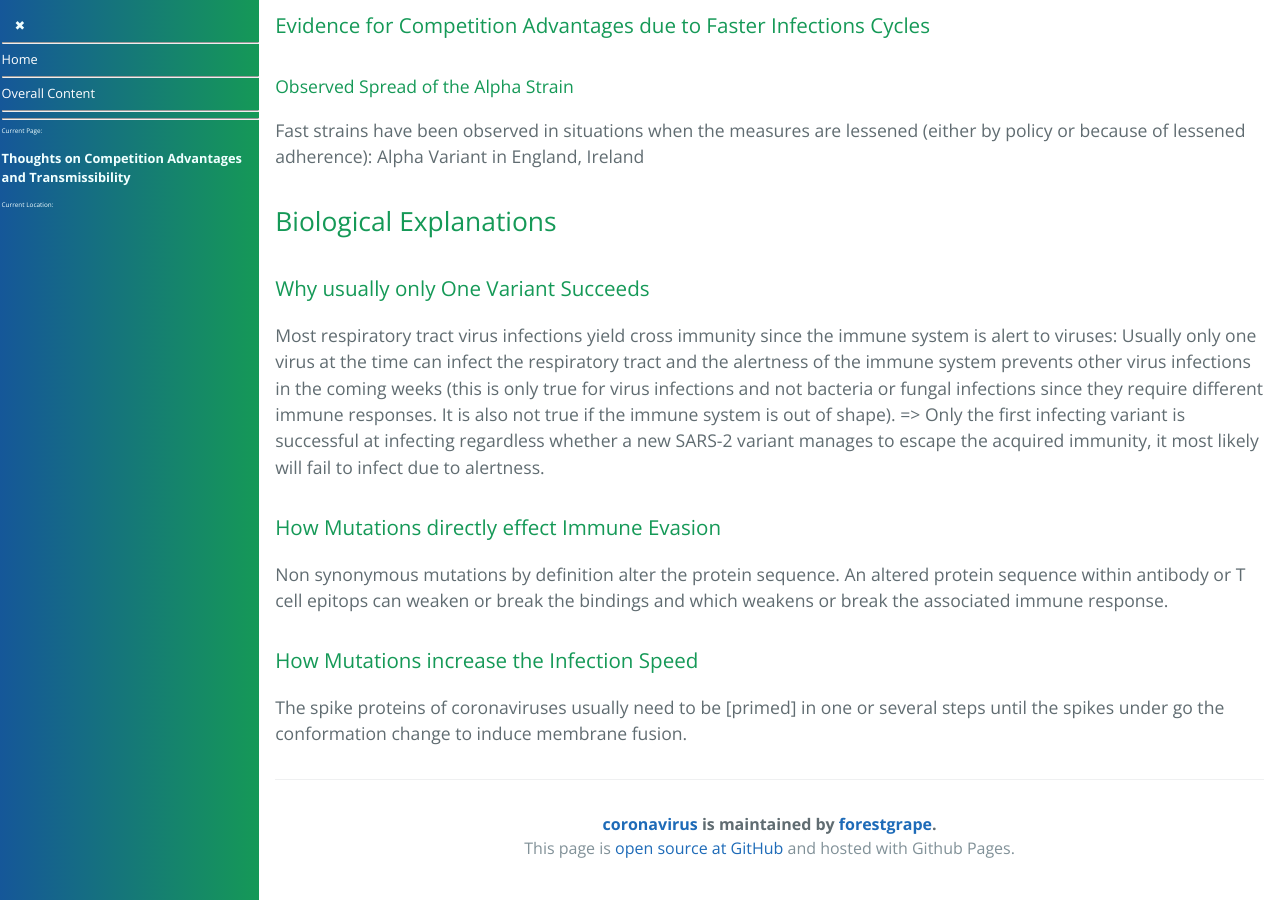
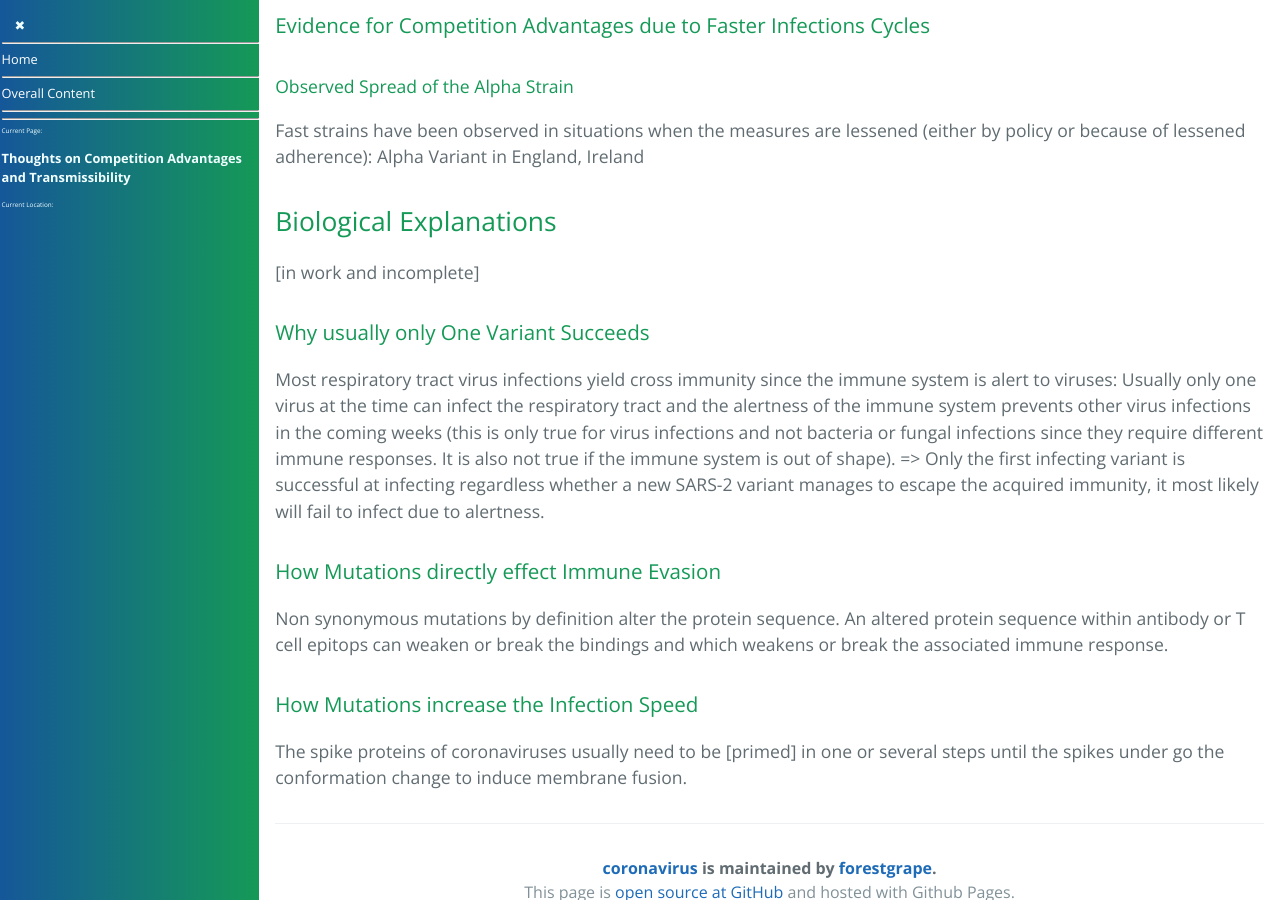
Before and after one commit to forestgrape/coronavirus, a Jekyll site: the page built from 5_epidemiological/competition_advantages.md, in a window 1280 px wide and 900 px high, scrolled down 3914 px. Built offline with Jekyll 4.4.1, drawn with Linux system fonts in a browser that asks for light colours; our own code applies the rules of GitHub Pages for plain Markdown files.

Commit message:
Update competition_advantages.md

```diff
--- a/5_epidemiological/competition_advantages.md
+++ b/5_epidemiological/competition_advantages.md
@@ -88,6 +88,7 @@ Fast strains have been observed in situations when the measures are lessened (ei
 
 
 ## Biological Explanations
+[in work and incomplete]
 
 ### Why usually only One Variant Succeeds
 Most respiratory tract virus infections yield cross immunity since the  immune system is alert to viruses: Usually only one virus at the time can infect the respiratory tract and the alertness of the immune system prevents other virus infections in the coming weeks (this is only true for virus infections and not bacteria or fungal infections since they require different immune responses. It is also not true if the immune system is out of shape).
```
